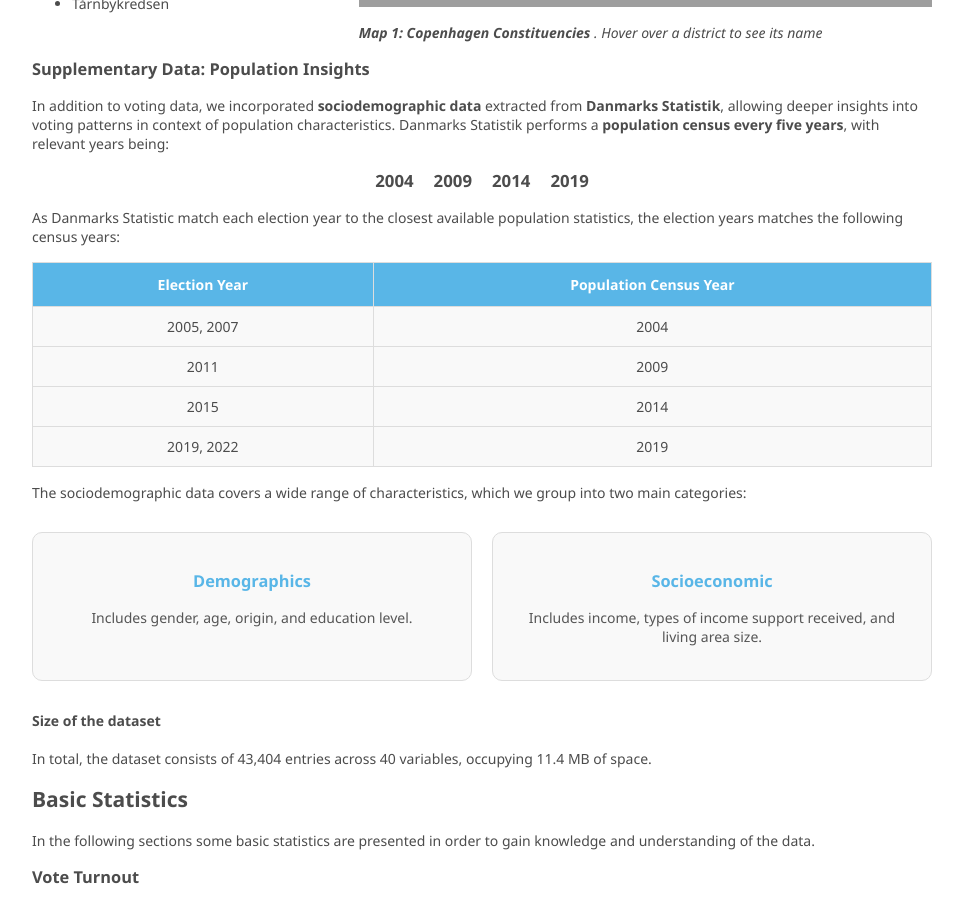
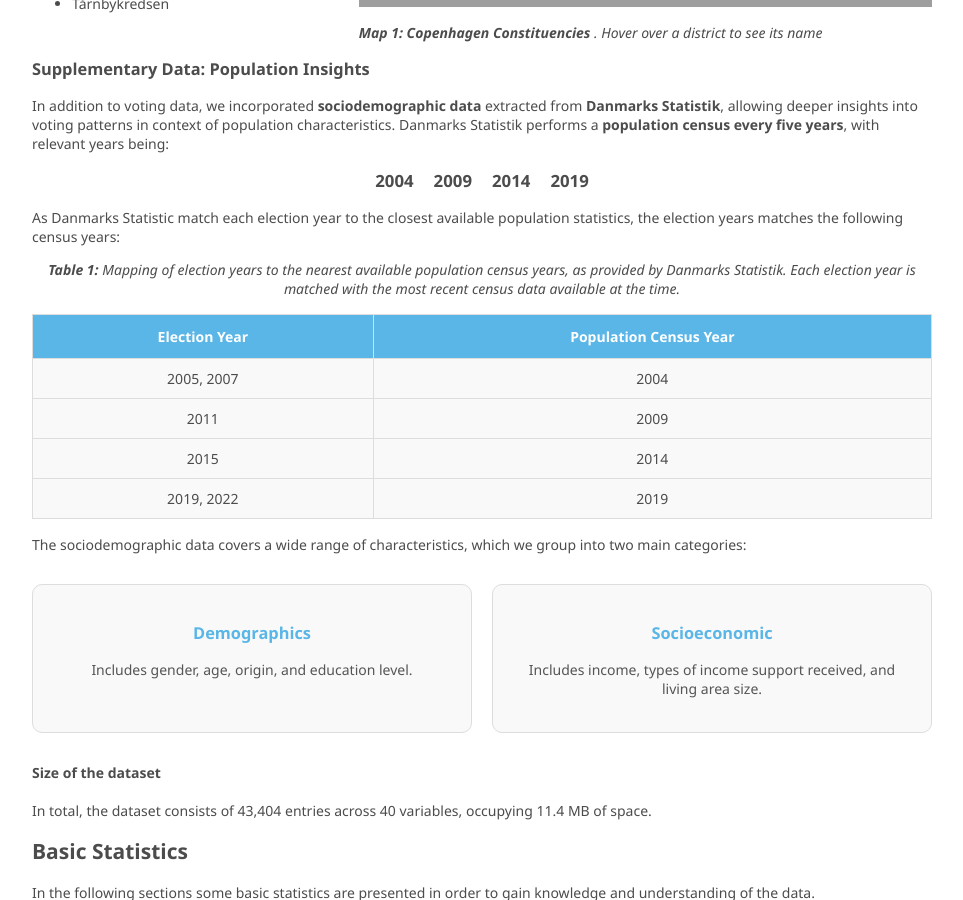
Before and after one commit to johannefranck/johannefranck.github.io, a Jekyll site: the page built from data.markdown, in a window 1280 px wide and 900 px high, scrolled down 1284 px. Shown: the whole window, without its empty margins (158-1121 px from the left). Built offline with Jekyll 4.4.1, drawn with Linux system fonts in a browser that asks for light colours; some of the changed text lies outside the part shown; grey boxes are pictures that could not be loaded.

Commit message:
update table caption

```diff
--- a/data.markdown
+++ b/data.markdown
@@ -80,6 +80,9 @@ In addition to voting data, we incorporated **sociodemographic data** extracted
 
 As Danmarks Statistic match each election year to the closest available population statistics, the election years matches the following census years:
 
+<p style="margin-top: 0.5rem; font-style: italic; text-align: center;">
+  <strong>Table 1:</strong> Mapping of election years to the nearest available population census years, as provided by Danmarks Statistik. Each election year is matched with the most recent census data available at the time.
+</p>
 <div style="overflow-x: auto; margin: 16px 0;">
   <table style="width: 100%; margin: 0 auto; border-collapse: collapse; font-size: 1em; text-align: center; background-color: #f9f9f9; border: 1px solid #ddd;">
     <thead style="background-color: #59B6E7; color: white;">
@@ -159,6 +162,9 @@ When comparing individual constituencies to the overall average turnout in Copen
 
 Next, we examine the population count in Copenhagen over time. The table below shows the population in the Copenhagen constituency for the years 2004, 2009, 2014, and 2019. These numbers are based on census data from Danmarks Statistik, which is collected every five years. The population for each year is as follows:
 
+<p style="margin-top: 0.5rem; font-style: italic; text-align: center;">
+  <strong>Table 2:</strong> Population count in the Copenhagen constituency over time based on census data from Danmarks Statistik.
+</p>
   <table style="width: 100%; margin: 0 auto; border-collapse: collapse; font-size: 1em; text-align: center; background-color: #f9f9f9; border: 1px solid #ddd;">
     <thead style="background-color: #59B6E7; color: white;">
     <tr>
@@ -186,6 +192,9 @@ Next, we examine the population count in Copenhagen over time. The table below s
   </tbody>
 </table>
 
+
+
+
 We observe a steady increase in Copenhagen's population over this period, with a total growth of 22.74% from 2004 to 2019. This population growth may have implications for voting behavior, as a larger and potentially more diverse population can lead to broader variation in political preferences. It is particularly interesting to explore where in the city this growth is occurring — and how it may relate to changing voting patterns across constituencies.
 
 ### Income per Household
--- a/elections.markdown
+++ b/elections.markdown
@@ -25,7 +25,7 @@ To find out, we take a closer look at the distribution of votes for the left-win
 
 Before we can analyze voting patterns, we need to draw the political boundaries. The table below shows how we have grouped Danish parties into left- and right-wing blocs.
 
-<p style="margin-bottom: 0.5rem; text-align: center;"><strong>Table 1:</strong> Classification of appearing Danish political parties over the last 20 years into left-wing and right-wing.</p>
+<p style="margin-bottom: 0.5rem; text-align: center;"><strong>Table 3:</strong> Classification of appearing Danish political parties over the last 20 years into left-wing and right-wing.</p>
 <table style="width:100%; border-collapse: collapse; margin-bottom: 2rem; margin-left: auto; margin-right: auto;">
   <thead>
     <tr>
```
Also changed, not shown: 3 other files.
